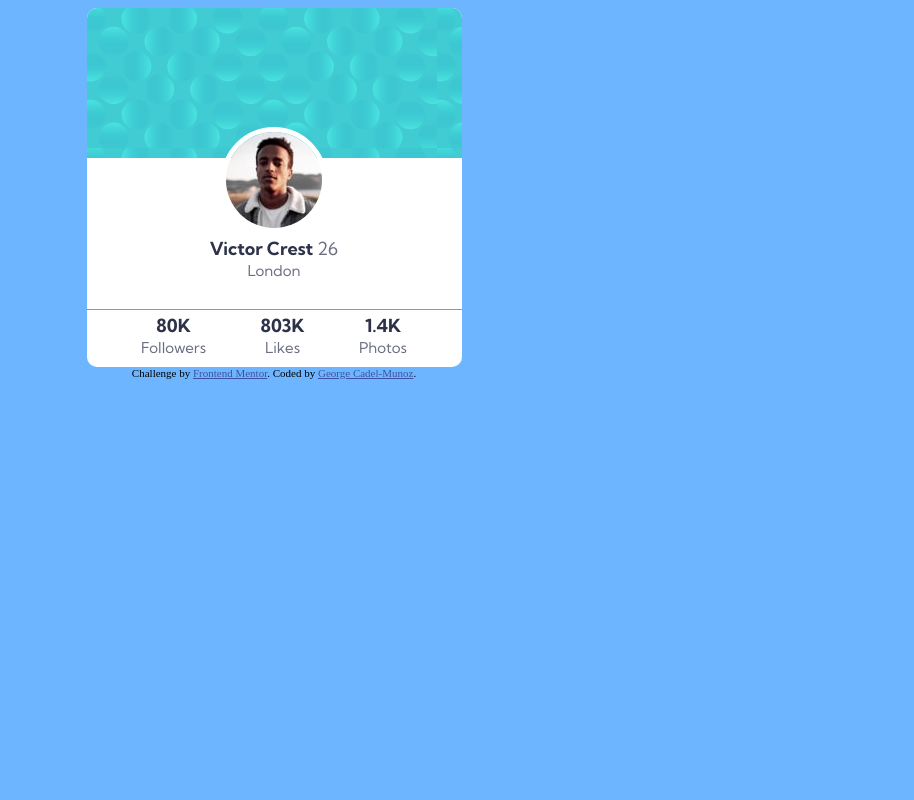
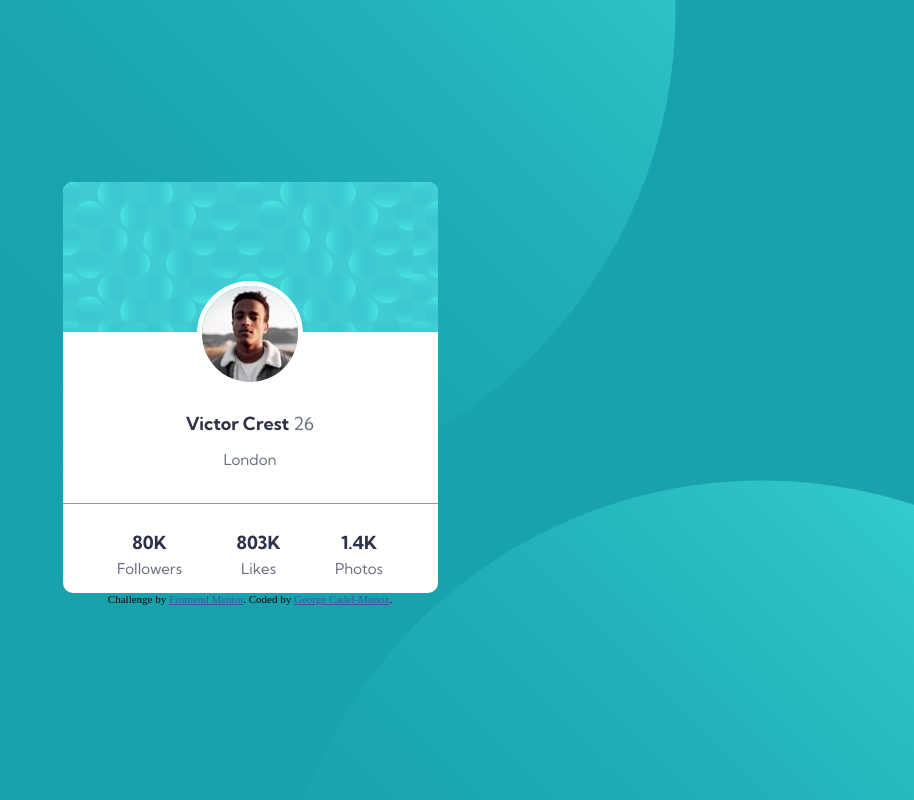
Before and after one commit to GCMoony/profile-card-component, a plain HTML site: page index.html in a window 1280 px wide. Shown: the whole page, without its empty margins (366-1280 px from the left). Drawn offline with Linux system fonts and the light colour scheme.

Commit message:
Completed attempt

```diff
--- a/styles.css
+++ b/styles.css
@@ -13,12 +13,23 @@
     box-sizing: border-box;
 }
 
+
 body{
-    background: rgb(109, 182, 255);
+    height: 100%;
+    width: 95%;
+    background-color: var(--primary-color-1);
+    background-image:
+        url("./images/bg-pattern-top.svg"),
+        url("./images/bg-pattern-top.svg");
+    background-origin: border-box;
+    background-position:
+        5vw -30em,
+        50vw 60vh;
+    background-repeat: no-repeat;
 }
 
 #card-body {
-    display:flex;
+    display: flex;
     flex-direction: column;
     align-items: center;
     font-family: var(--font-family);
@@ -33,7 +44,7 @@ body{
     margin-left: auto;
     margin-right: auto;
     min-width: fit-content;
-    line-height: 50%;
+    margin-top: 15%;
 }
 
 #card-body > * {
@@ -49,14 +60,15 @@ body{
     border-radius: 50%;
     border: #fff solid 5px;
     position: relative;
-    bottom: 50px;
-    margin-bottom: -50px;
+    bottom: 70px;
+    margin-bottom: -18%;
 }
 
 #user-general-container {
     border-bottom: solid 1px var(--neutral-color-1);
     width: 100%;
     padding: 5%;
+    margin-bottom: 15px;
 
 }
 
@@ -82,3 +94,7 @@ hr {
     justify-content: space-evenly;
     width: 100%;
 }
+
+#user-stat-container h1 {
+    margin-bottom: -10px;
+}
```
Also changed, not shown: images/attempt.PNG (added), 2 other files.
